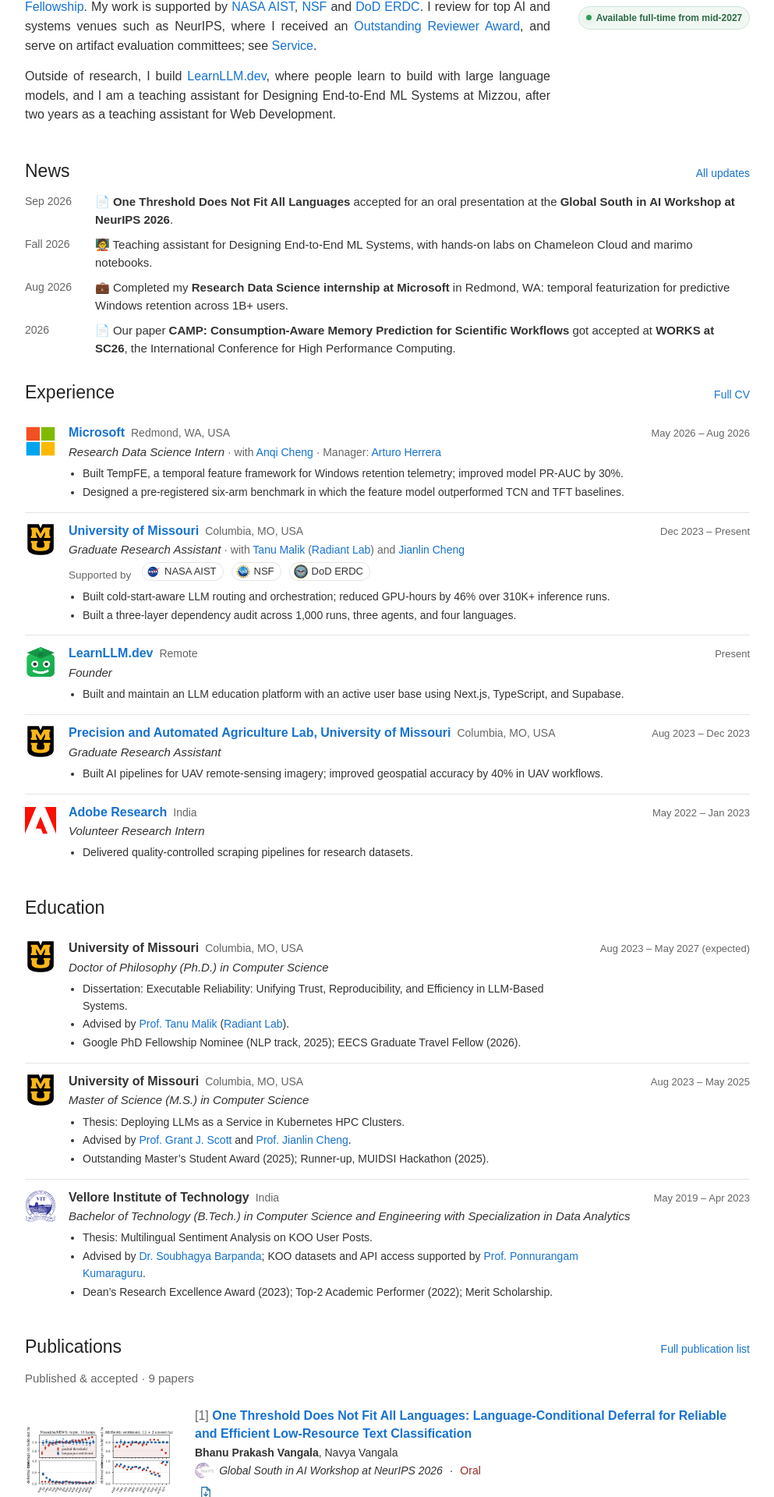
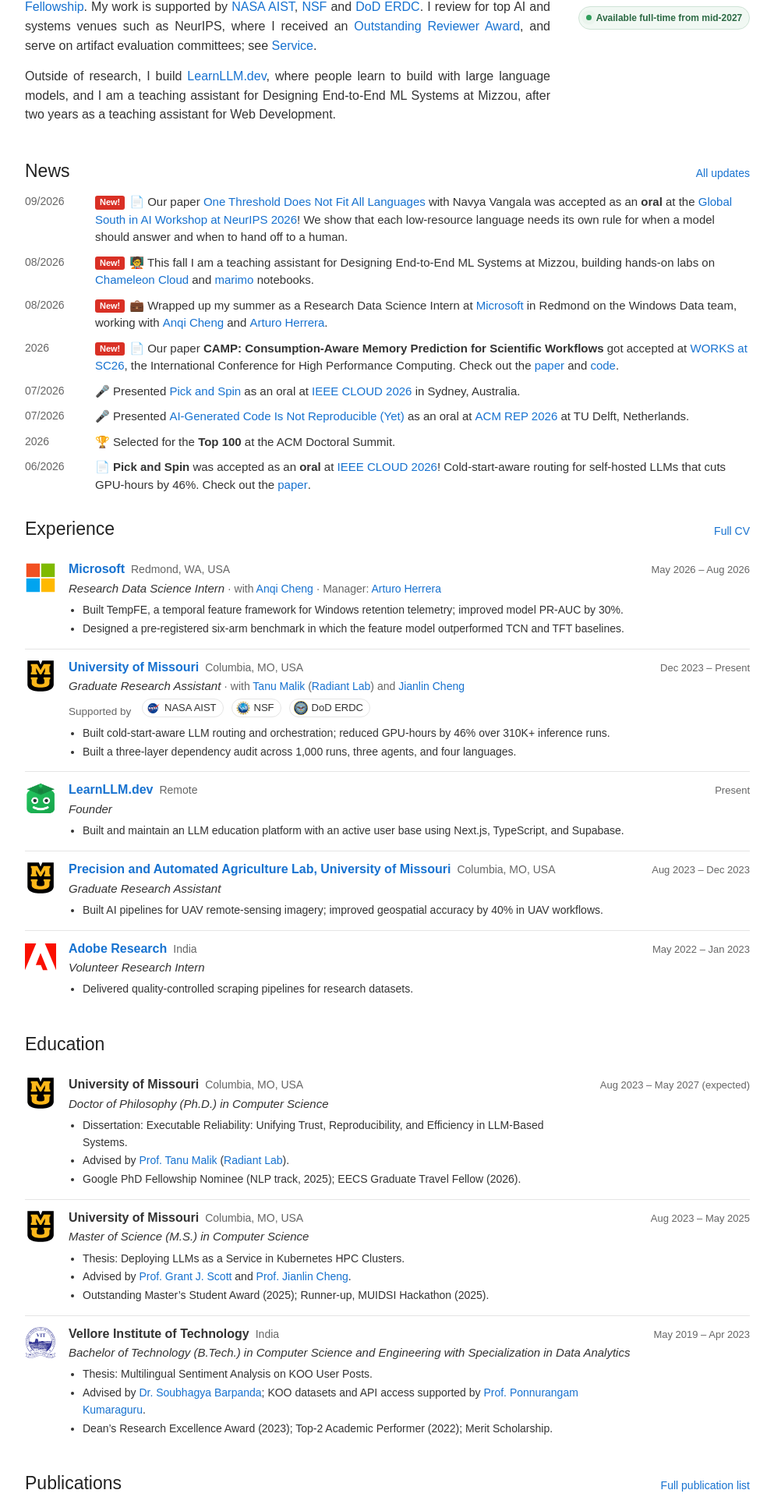
Before and after one commit to bhanuprakashvangala/bhanuprakashvangala.github.io, a Jekyll site: the page built from _pages/about.md, in a window 1280 px wide. Shown: the part 439-2359 px from the top of the page at 78% size, without its empty margins (143-1136 px from the left). Built offline with Jekyll 4.4.1, drawn with Linux system fonts in a browser that asks for light colours.

Commit message:
Rewrite news with dates, links and New badges

```diff
--- a/_data/cv.yml
+++ b/_data/cv.yml
@@ -945,64 +945,72 @@
   - Pandas / NumPy
   - GitHub Actions CI/CD
 news:
-- date: Sep 2026
-  text: '📄 **One Threshold Does Not Fit All Languages** accepted for an oral presentation at the **Global South in AI Workshop at NeurIPS 2026**.'
-- date: Fall 2026
-  text: '🧑‍🏫 Teaching assistant for Designing End-to-End ML Systems, with hands-on labs on Chameleon Cloud and marimo notebooks.'
-- date: Aug 2026
-  text: '💼 Completed my **Research Data Science internship at Microsoft** in Redmond, WA: temporal featurization for predictive Windows retention across 1B+ users.'
+- date: 09/2026
+  new: true
+  text: '📄 Our paper [One Threshold Does Not Fit All Languages](/files/papers/one-threshold.pdf) with Navya Vangala was accepted as an **oral** at the [Global South in AI Workshop at NeurIPS 2026](https://sites.google.com/view/globalsouthai-neurips26/home)! We show that each low-resource language needs its own rule for when a model should answer and when to hand off to a human.'
+- date: 08/2026
+  new: true
+  text: '🧑‍🏫 This fall I am a teaching assistant for Designing End-to-End ML Systems at Mizzou, building hands-on labs on [Chameleon Cloud](https://www.chameleoncloud.org/) and [marimo](https://marimo.io/) notebooks.'
+- date: 08/2026
+  new: true
+  text: '💼 Wrapped up my summer as a Research Data Science Intern at [Microsoft](https://www.microsoft.com) in Redmond on the Windows Data team, working with [Anqi Cheng](https://www.linkedin.com/in/anqi-cheng-616a5559) and [Arturo Herrera](https://www.linkedin.com/in/juan-arturo-herrera-ph-d-41237191).'
 - date: '2026'
-  text: '📄 Our paper **CAMP: Consumption-Aware Memory Prediction for Scientific Workflows** got accepted at **WORKS at SC26**, the International Conference for High Performance Computing.'
+  new: true
+  text: '📄 Our paper **CAMP: Consumption-Aware Memory Prediction for Scientific Workflows** got accepted at [WORKS at SC26](https://works-workshop.org/), the International Conference for High Performance Computing. Check out the [paper](/files/papers/camp.pdf) and [code](https://github.com/bhanuprakashvangala/CAMP).'
+- date: 07/2026
+  text: '🎤 Presented [Pick and Spin](/files/papers/pick-and-spin.pdf) as an oral at [IEEE CLOUD 2026](https://services.conferences.computer.org/2026/cloud/) in Sydney, Australia.'
+- date: 07/2026
+  text: '🎤 Presented [AI-Generated Code Is Not Reproducible (Yet)](https://doi.org/10.1145/3820002.3828581) as an oral at [ACM REP 2026](https://www.tudelft.nl/en/events/2026/eemcs/2026-acm-conference-on-reproducibility-and-replicability) at TU Delft, Netherlands.'
 - date: '2026'
-  text: '🏆 Selected for the **ACM Doctoral Summit (Top 100)**.'
-- date: Jun 2026
-  text: '📄 **Pick and Spin: Efficient Cold-Start-Aware Routing for Self-Hosted LLM Serving** accepted as an **oral at IEEE CLOUD 2026**.'
-- date: May 2026
-  text: '📄 **AI-Generated Code Is Not Reproducible (Yet)** accepted as an **oral at ACM REP 2026**.'
-- date: Apr 2026
+  text: '🏆 Selected for the **Top 100** at the ACM Doctoral Summit.'
+- date: 06/2026
+  text: '📄 **Pick and Spin** was accepted as an **oral** at [IEEE CLOUD 2026](https://services.conferences.computer.org/2026/cloud/)! Cold-start-aware routing for self-hosted LLMs that cuts GPU-hours by 46%. Check out the [paper](/files/papers/pick-and-spin.pdf).'
+- date: 05/2026
+  text: '📄 **AI-Generated Code Is Not Reproducible (Yet)** was accepted as an **oral** at [ACM REP 2026](https://www.tudelft.nl/en/events/2026/eemcs/2026-acm-conference-on-reproducibility-and-replicability)! We ask whether code written by AI coding agents actually runs on someone else''s machine. Check out the [paper](https://doi.org/10.1145/3820002.3828581).'
+- date: 04/2026
   text: '✈️ Received the **EECS Graduate Travel Fellowship** from the University of Missouri College of Engineering.'
-- date: Apr 2026
-  text: '✈️ Awarded a **Chameleon Cloud Travel Award** (top 10 proposals) for the Sixth Chameleon User Meeting.'
-- date: Feb 2026
-  text: '🎤 My presentation on **Evaluating Dependency Gaps in LLM-Generated Code** was selected for the **Sixth Chameleon User Meeting** at NCAR''s Mesa Lab in Boulder, Colorado.'
-- date: Jan 2026
-  text: '🎤 Presented **AI-Generated Code Is Not Reproducible (Yet)** and **Efficient Multi-Model Orchestration for Self-Hosted LLMs** as **orals at the RAI and DAI workshops at AAAI 2026** in Singapore.'
-- date: Jan 2026
-  text: '📝 Submitted **Code That Works, Environments That Don''t** (an extended 1,000-instance study) to **AI Magazine**.'
-- date: Dec 2025
-  text: '📄 **AI-Generated Code Is Not Reproducible (Yet)** accepted at the **RAI Workshop at AAAI 2026**.'
-- date: Nov 2025
-  text: '📄 **Efficient Multi-Model Orchestration for Self-Hosted LLMs** accepted at the **DAI Workshop at AAAI 2026**.'
-- date: Nov 2025
-  text: '💼 Received an offer from **Microsoft** for a Research Data Science Internship (Summer 2026).'
-- date: Sep 2025
-  text: '🏆 Named an **Outstanding Reviewer** at the **AI4Mat Workshop, NeurIPS 2025** (AI for Accelerated Materials Design).'
-- date: May 2025
-  text: '🎓 Graduated with my **M.S. in Computer Science** and continued into the **Ph.D. program at Mizzou**.'
-- date: Apr 2025
-  text: '🏆 Selected as a **Google Ph.D. Fellowship Nominee (NLP)**, top 3 of 6,000 participants.'
-- date: Apr 2025
-  text: '🎤 Presented our hallucination-detection work at the **AAAI Spring Series 2025** (AI for Engineering and Scientific Discoveries).'
-- date: Mar 2025
-  text: '🏆 Received the **Outstanding Master''s Student Award** at the Mizzou Engineering Awards Banquet.'
-- date: Mar 2025
-  text: '🏆 Runner-up at the **MUIDSI x IBM AI for Social Good Hackathon** with **VisionAI** ($1,000).'
-- date: Jan 2025
-  text: '📄 Two papers accepted at the **AAAI Spring Series 2025**: **HalluMat** and **HalluFormer**.'
-- date: Sep 2024
-  text: '🔬 Began documenting scalable **LLM-as-a-Service** infrastructure using Helm charts and node-affinity scheduling on NRP Nautilus.'
-- date: Dec 2023
-  text: '🔬 Joined the **Radiant Lab** and the **Data Intensive Computing Lab** as a graduate research assistant.'
-- date: Aug 2023
-  text: '🔬 Began research on **faithfulness, interpretability and robustness** in large generative language models.'
-- date: Jun 2023
+- date: 04/2026
+  text: '✈️ Awarded a [Chameleon Cloud Travel Award](https://engineering.missouri.edu/2026/exploring-how-ai-can-strengthen-research-reproducibility/) (top 10 proposals) and presented **Evaluating Dependency Gaps in LLM-Generated Code** at the Sixth Chameleon User Meeting, NCAR Mesa Lab, Boulder, Colorado.'
+- date: 03/2026
+  text: '🎤 Gave an invited talk at the MINDFUL Seminar at the University of Missouri.'
+- date: 01/2026
+  text: '🎤 Presented two orals at AAAI 2026 in Singapore: [AI-Generated Code Is Not Reproducible (Yet)](https://arxiv.org/abs/2512.22387) at the [RAI Workshop](https://reproducibleai.github.io/) and [Efficient Multi-Model Orchestration for Self-Hosted LLMs](https://arxiv.org/abs/2512.22402) at the [DAI Workshop](https://dai-workshop.github.io/).'
+- date: 01/2026
+  text: '📝 Submitted **Code That Works, Environments That Don''t**, an extended 1,000-run study, to [AI Magazine](https://onlinelibrary.wiley.com/journal/23719621). The next version is becoming a [public benchmark](https://d3npiokq0n7c4l.cloudfront.net/benchmark.html).'
+- date: 12/2025
+  text: '📄 **AI-Generated Code Is Not Reproducible (Yet)** was accepted at the [RAI Workshop at AAAI 2026](https://reproducibleai.github.io/). Check out the [paper](https://arxiv.org/abs/2512.22387).'
+- date: 11/2025
+  text: '📄 **Efficient Multi-Model Orchestration for Self-Hosted LLMs** was accepted at the [DAI Workshop at AAAI 2026](https://dai-workshop.github.io/). Check out the [paper](https://arxiv.org/abs/2512.22402).'
+- date: 11/2025
+  text: '💼 Accepted an offer from [Microsoft](https://www.microsoft.com) for a Research Data Science Internship in summer 2026.'
+- date: 09/2025
+  text: '🏆 Named an [Outstanding Reviewer](https://drive.google.com/file/d/1sL7rlTMeUXxY5cAWvJpCsUYocj7J_Vft/view?usp=sharing) at the [AI4Mat Workshop, NeurIPS 2025](https://sites.google.com/view/ai4mat/ai4mat-neurips-2025).'
+- date: 05/2025
+  text: '🎓 Graduated with my **M.S. in Computer Science** from Mizzou and continued into the Ph.D. program in the [Radiant Lab](https://radiant-systems-lab.github.io/).'
+- date: 04/2025
+  text: '🏆 Selected as one of three University of Missouri nominees for the [Google PhD Fellowship](https://drive.google.com/file/d/1XpQzEPGFAayWVz51zdXsPldg0CrV_DdQ/view?usp=sharing) in NLP.'
+- date: 04/2025
+  text: '🎤 Presented our hallucination-detection work at the [AAAI Spring Series 2025](https://sites.google.com/view/aaai-ss25-ai4science/home) (AI for Engineering and Scientific Discoveries).'
+- date: 03/2025
+  text: '🏆 Received the [Outstanding Master''s Student Award](/images/Outstanding%20Student.jpeg) at the Mizzou Engineering Awards Banquet.'
+- date: 03/2025
+  text: '🏆 Our team won **runner-up** ($1,000) at the [MUIDSI x IBM Generative AI for Social Good Hackathon](https://muidsi.missouri.edu/muidsi-gso-hosts-2025-generative-ai-for-social-good-hackathon/) with [VisionAI](https://github.com/bhanuprakashvangala/VisionAI), an assistant for visually impaired users.'
+- date: 01/2025
+  text: '📄 Two papers accepted at the [AAAI Spring Series 2025](https://sites.google.com/view/aaai-ss25-ai4science/home): [HalluMat](https://arxiv.org/abs/2512.22396) and [HalluFormer](/files/papers/halluformer.pdf), on detecting hallucinations in LLMs.'
+- date: 09/2024
+  text: '🔬 Started building scalable **LLM-as-a-Service** infrastructure on the NSF Nautilus cluster with Kubernetes, Helm and vLLM. Check out the [code](https://github.com/bhanuprakashvangala/LLM-as-a-Service).'
+- date: 12/2023
+  text: '🔬 Joined the [Radiant Lab](https://radiant-systems-lab.github.io/) as a graduate research assistant with [Prof. Tanu Malik](https://engineering.missouri.edu/faculty/tanu-malik/).'
+- date: 08/2023
+  text: '🔬 Began research on **faithfulness, interpretability and robustness** in large language models.'
+- date: 06/2023
   text: '🎓 Admitted to the Ph.D. program in Computer Science at the University of Missouri.'
-- date: May 2023
-  text: '🎓 Graduated with a B.Tech in CSE (Data Analytics) from Vellore Institute of Technology.'
-- date: Apr 2023
-  text: '🏆 Honored with the **Dean''s Research Excellence Award** at VIT for multilingual NLP and social media analytics.'
-- date: May 2022
-  text: '🔬 Started as a volunteer research intern at **Adobe Research**.'
+- date: 05/2023
+  text: '🎓 Graduated with a B.Tech in Computer Science and Engineering (Data Analytics) from Vellore Institute of Technology.'
+- date: 04/2023
+  text: '🏆 Received the **Dean''s Research Excellence Award** at VIT for work on multilingual NLP and social media analytics.'
+- date: 05/2022
+  text: '🔬 Started as a volunteer research intern at [Adobe Research](https://research.adobe.com/).'
 assistant:
   greeting: Hi. I answer from Bhanu's CV, papers and projects, and from nothing else. Ask about his research, publications,
     where he has worked, or how to reach him. Each answer points to the section it came from so you can check it.
--- a/_includes/news-feed.html
+++ b/_includes/news-feed.html
@@ -3,6 +3,6 @@
 {%- endcomment -%}
 <ol class="news-feed" id="news-feed">
 {%- for n in include.items %}
-<li class="news-item"><span class="news-date">{{ n.date }}</span><span class="news-body">{{ n.text | markdownify | remove: '<p>' | remove: '</p>' | strip }}</span></li>
+<li class="news-item"><span class="news-date">{{ n.date }}</span><span class="news-body">{% if n.new %}<span class="badge-new">New!</span>{% endif %}{{ n.text | markdownify | remove: '<p>' | remove: '</p>' | strip }}</span></li>
 {%- endfor %}
 </ol>
--- a/_pages/about.md
+++ b/_pages/about.md
@@ -21,7 +21,7 @@
 </section>
 <section id="news" class="section" aria-labelledby="news-title">
 <div class="section-head"><h2 id="news-title">News</h2><a href="{{ '/news/' | relative_url }}">All updates</a></div>
-{% assign recent_news = cv.news | slice: 0, 4 %}{% include news-feed.html items=recent_news %}
+{% assign recent_news = cv.news | slice: 0, 8 %}{% include news-feed.html items=recent_news %}
 </section>
 <section id="experience" class="section" aria-labelledby="experience-title">
 <div class="section-head"><h2 id="experience-title">Experience</h2><a href="{{ '/cv/' | relative_url }}">Full CV</a></div>
--- a/assets/css/portfolio.css
+++ b/assets/css/portfolio.css
@@ -1109,3 +1109,18 @@
   padding: 4px 10px;
   margin: 6px 0 4px;
 }
+.badge-new {
+  display: inline-block;
+  margin-right: 6px;
+  padding: 0 6px;
+  border-radius: 3px;
+  background: #d93025;
+  color: #fff;
+  font-size: 11px;
+  font-weight: 700;
+  line-height: 1.6;
+  vertical-align: 1px;
+}
+.news-body a {
+  font-weight: 500;
+}
```
